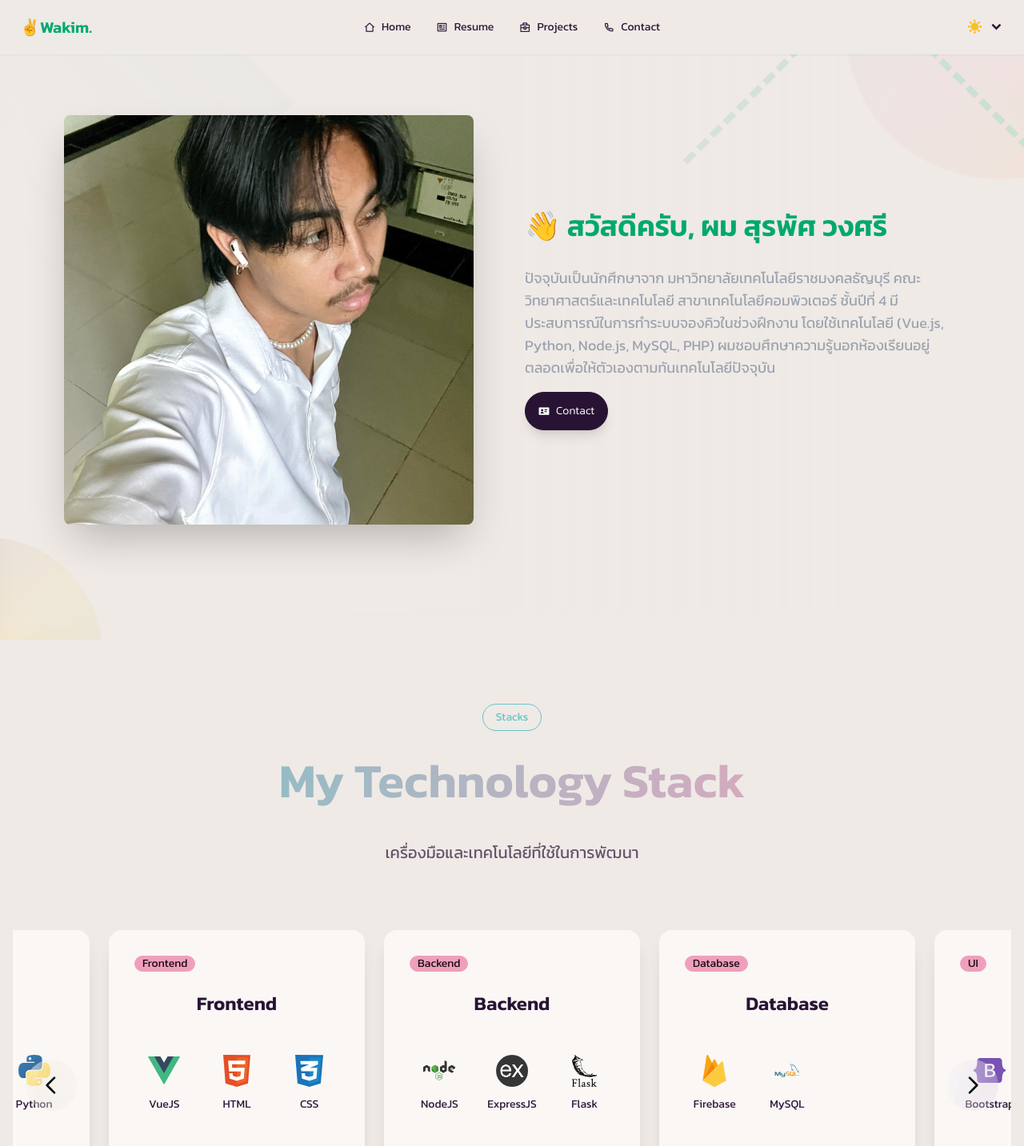
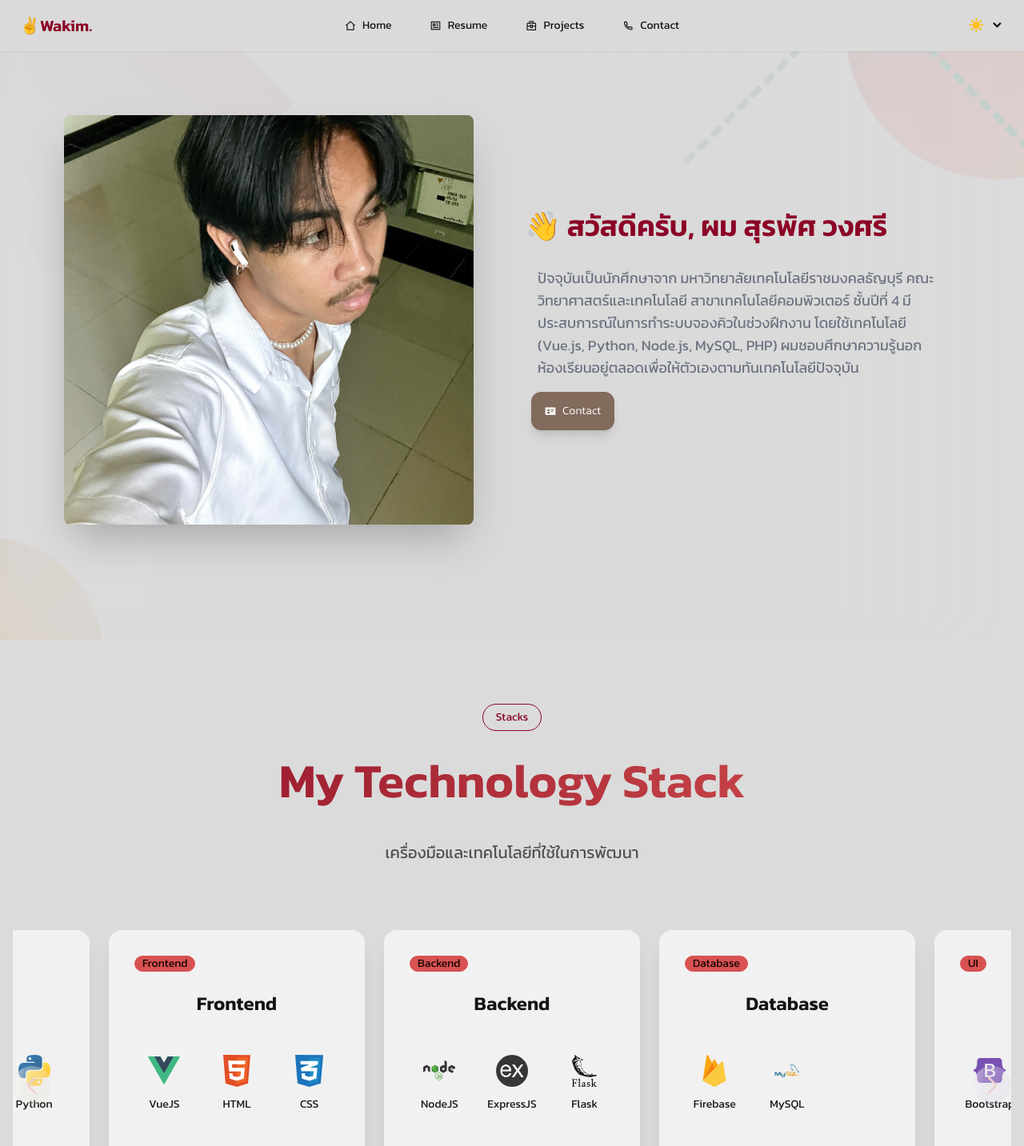
Before and after one commit to SURAPATWONGSRI/Portfolio, a Vue app: page / in a window 1280 px wide. Shown: the top 1433 px of the page at 80% size. Built offline with nearby package versions, Linux system fonts and the light colour scheme.

Commit message:
no message

```diff
--- a/src/components/HeroProfile.vue
+++ b/src/components/HeroProfile.vue
@@ -37,19 +37,21 @@
       <!-- Text Content -->
       <div class="text-center lg:text-left">
         <h2
-          class="text-3xl lg:text-4xl font-extrabold text-success mb-4 animate__animated animate__fadeInDown"
+          class="text-3xl lg:text-4xl font-extrabold text-primary mb-4 animate__animated animate__fadeInDown"
         >
           👋 สวัสดีครับ, ผม สุรพัศ วงศรี
         </h2>
-        <p class="py-4 text-lg text-gray-400 animate__animated animate__fadeInUp animate__delay-1s">
-          ปัจจุบันเป็นนักศึกษาจาก มหาวิทยาลัยเทคโนโลยีราชมงคลธัญบุรี คณะวิทยาศาสตร์และเทคโนโลยี
-          สาขาเทคโนโลยีคอมพิวเตอร์ ชั้นปีที่ 4 มีประสบการณ์ในการทำระบบจองคิวในช่วงฝึกงาน
-          โดยใช้เทคโนโลยี (Vue.js, Python, Node.js, MySQL, PHP)
-          ผมชอบศึกษาความรู้นอกห้องเรียนอยู่ตลอดเพื่อให้ตัวเองตามทันเทคโนโลยีปัจจุบัน
-        </p>
+        <div class="p-4">
+          <p class="typing-animation text-lg text-gray-500">
+            ปัจจุบันเป็นนักศึกษาจาก มหาวิทยาลัยเทคโนโลยีราชมงคลธัญบุรี คณะวิทยาศาสตร์และเทคโนโลยี
+            สาขาเทคโนโลยีคอมพิวเตอร์ ชั้นปีที่ 4 มีประสบการณ์ในการทำระบบจองคิวในช่วงฝึกงาน
+            โดยใช้เทคโนโลยี (Vue.js, Python, Node.js, MySQL, PHP)
+            ผมชอบศึกษาความรู้นอกห้องเรียนอยู่ตลอดเพื่อให้ตัวเองตามทันเทคโนโลยีปัจจุบัน
+          </p>
+        </div>
 
         <RouterLink
-          class="btn btn-neutral text-white font-light shadow-lg hover:shadow-xl transition-shadow duration-300"
+          class="btn ml-2 btn-neutral text-white font-light rounded-xl shadow-lg hover:shadow-xl transition-shadow duration-300"
           :to="{ hash: '#contact' }"
         >
           <i class="ri-id-card-fill"></i> Contact
--- a/src/components/MyProject.vue
+++ b/src/components/MyProject.vue
@@ -162,7 +162,7 @@ export default {
     })
 
     const cardTheme = computed(() =>
-      themeStore.currentTheme === 'forest' ? 'bg-base-100' : 'bg-white',
+      themeStore.currentTheme === 'forest' ? 'bg-base-100' : 'bg-base-100',
     )
 
     const textTheme = computed(() =>
--- a/src/components/MyResume.vue
+++ b/src/components/MyResume.vue
@@ -36,7 +36,7 @@
             <i class="ri-phone-fill text-primary"></i> (+66) 94-371-8956
           </p>
           <p class="flex items-center gap-2 p-2">
-            <i class="ri-map-pin-fill text-primary"></i> Bangkok, Thailand
+            <i class="ri-map-pin-fill text-primary"></i> Sriracha, Chonburi, Thailand
           </p>
         </section>
       </aside>
@@ -91,7 +91,7 @@
             <div
               v-for="(skill, index) in skills"
               :key="index"
-              class="flex items-center gap-2 rounded-lg p-4 shadow-md bg-base-200 hover:bg-primary hover:text-white"
+              class="flex items-center gap-2 rounded-lg p-4"
             >
               <img :src="skill.image" alt="skill icon" class="w-8 h-8" />
               <span :class="textClassSkill" class="font-medium text-lg">{{ skill.name }}</span>
@@ -121,7 +121,7 @@ export default defineComponent({
     const themeStore = useThemeStore()
 
     const themeClass = computed(() => {
-      return themeStore.currentTheme === 'cupcake' ? 'bg-white' : 'bg-base-100'
+      return themeStore.currentTheme === 'cupcake' ? 'bg-base-100' : 'bg-base-100'
     })
     const textClass = computed(() => {
       return themeStore.currentTheme === 'cupcake' ? 'text-gray-600' : 'text-gray-200'
--- a/src/components/MyTechnology.vue
+++ b/src/components/MyTechnology.vue
@@ -44,11 +44,11 @@
 
         <!-- Navigation Buttons -->
         <div
-          class="absolute top-1/2 -translate-y-1/2 left-0 right-0 flex justify-between items-center pointer-events-none px-4"
+          class="absolute top-1/2 -translate-y-1/2 left-0 right-0 flex justify-between items-center pointer-events-none p-auto"
         >
           <button
             @click="scroll('left')"
-            class="btn btn-circle btn-primary btn-lg glass shadow-lg pointer-events-auto transform transition-all duration-300 hover:scale-110"
+            class="btn btn-circle btn-primary btn-md glass shadow-lg pointer-events-auto transform transition-all duration-300 hover:scale-110"
           >
             <svg
               xmlns="http://www.w3.org/2000/svg"
@@ -68,7 +68,7 @@
 
           <button
             @click="scroll('right')"
-            class="btn btn-circle btn-primary btn-lg glass shadow-lg pointer-events-auto transform transition-all duration-300 hover:scale-110"
+            class="btn btn-circle btn-primary btn-md glass shadow-lg pointer-events-auto transform transition-all duration-300 hover:scale-110"
           >
             <svg
               xmlns="http://www.w3.org/2000/svg"
--- a/src/components/NavBar.vue
+++ b/src/components/NavBar.vue
@@ -2,7 +2,8 @@
   <div class="navbar bg-base-200/95 shadow-sm backdrop-blur fixed top-0 left-0 w-full z-10">
     <div class="navbar-start">
       <div class="dropdown">
-        <div tabindex="0" role="button" class="btn btn-ghost lg:hidden" @click="toggleDropdown">
+        <!-- Button for mobile view -->
+        <button tabindex="0" class="btn btn-ghost lg:hidden" @click="toggleDropdown">
           <svg
             xmlns="http://www.w3.org/2000/svg"
             class="h-5 w-5"
@@ -17,29 +18,46 @@
               d="M4 6h16M4 12h8m-8 6h16"
             />
           </svg>
-        </div>
+        </button>
 
-        <!-- ใช้ :class เพื่อเปิด/ปิด dropdown โดยใช้ Vue.js state -->
+        <!-- Dropdown menu for mobile view -->
         <ul
           tabindex="0"
-          class="menu menu-sm dropdown-content bg-base-100 rounded-box z-[1] mt-3 w-52 p-2 shadow"
+          class="menu menu-sm dropdown-content bg-base-100 rounded-box w-52 p-2 shadow"
           :class="{ 'dropdown-open': isDropdownOpen }"
         >
-          <li @click="closeDropdown"><RouterLink :to="{ hash: '#home' }">Home</RouterLink></li>
-          <li @click="closeDropdown"><RouterLink :to="{ hash: '#resume' }">Resume</RouterLink></li>
           <li @click="closeDropdown">
-            <RouterLink :to="{ hash: '#project' }">Projects</RouterLink>
+            <RouterLink :to="{ hash: '#home' }">
+              <i class="remix-icon ri-home-2-line"></i> Home
+            </RouterLink>
           </li>
           <li @click="closeDropdown">
-            <RouterLink :to="{ hash: '#contact' }">Contact</RouterLink>
+            <RouterLink :to="{ hash: '#resume' }">
+              <i class="remix-icon ri-profile-line"></i> Resume
+            </RouterLink>
+          </li>
+          <li @click="closeDropdown">
+            <RouterLink :to="{ hash: '#project' }">
+              <i class="remix-icon ri-briefcase-4-line"></i> Projects
+            </RouterLink>
+          </li>
+          <li @click="closeDropdown">
+            <RouterLink :to="{ hash: '#contact' }">
+              <i class="remix-icon ri-phone-line"></i> Contact
+            </RouterLink>
           </li>
         </ul>
       </div>
 
-      <a class="btn btn-ghost text-xl text-success">✌️Wakim.</a>
+      <!-- Logo or name in the navbar -->
+      <RouterLink class="btn btn-ghost text-xl text-primary" :to="{ path: '/' }"
+        >✌️Wakim.</RouterLink
+      >
     </div>
+
+    <!-- Desktop Navbar Links -->
     <div class="navbar-center hidden lg:flex">
-      <ul class="menu menu-horizontal px-1">
+      <ul class="menu menu-horizontal p-1 space-x-4">
         <li>
           <RouterLink :to="{ hash: '#home' }">
             <i class="remix-icon ri-home-2-line"></i> Home
@@ -62,32 +80,30 @@
         </li>
       </ul>
     </div>
+
+    <!-- Theme switcher dropdown -->
     <div class="navbar-end">
       <div class="dropdown dropdown-end">
-        <!-- ปุ่มเปิด dropdown -->
-        <label
+        <button
           tabindex="0"
           class="btn btn-ghost flex items-center gap-2 text-lg"
           @click="toggleDropdown"
         >
-          <!-- ใช้ไอคอนจาก Remix Icon สำหรับธีม -->
           <i
             v-if="themeStore.currentTheme === 'cupcake'"
             class="remix-icon ri-sun-fill text-yellow-500"
           ></i>
           <i v-else class="remix-icon ri-moon-fill text-gray-500"></i>
           <i class="remix-icon ri-arrow-down-s-line"></i>
-        </label>
+        </button>
 
-        <!-- เมนู dropdown -->
+        <!-- Dropdown menu for theme change -->
         <ul
           tabindex="0"
           class="dropdown-content menu p-2 shadow-lg bg-base-100 rounded-box w-60 text-base"
           :class="{ 'dropdown-open': isDropdownOpen }"
         >
-          <!-- ข้อความ "Change theme style" -->
           <li class="px-4 py-2 text-sm text-gray-500 font-medium">Change Theme Style</li>
-
           <li
             @click="
               () => {
@@ -104,8 +120,7 @@
               :disabled="themeStore.currentTheme === 'cupcake'"
               class="flex items-center gap-2 p-2"
             >
-              <i class="remix-icon ri-sun-line"></i>
-              Light
+              <i class="remix-icon ri-sun-line"></i> Light
             </a>
           </li>
           <li
@@ -121,8 +136,7 @@
             }"
           >
             <a :disabled="themeStore.currentTheme === 'forest'" class="flex items-center gap-2 p-2">
-              <i class="remix-icon ri-moon-line"></i>
-              Dark
+              <i class="remix-icon ri-moon-line"></i> Dark
             </a>
           </li>
         </ul>
@@ -135,22 +149,22 @@
 import { ref, onMounted } from 'vue'
 import { useThemeStore } from '@/stores/themeStore'
 
-const isDropdownOpen = ref(false) // ตัวแปรเพื่อจัดการสถานะของ dropdown
+const isDropdownOpen = ref(false) // Track dropdown state
 const themeStore = useThemeStore()
 
-// ฟังก์ชันเปลี่ยนธีม
+// Change theme function
 const changeTheme = (theme) => {
   themeStore.currentTheme = theme
-  localStorage.setItem('theme', theme) // เก็บค่าใหม่ลงใน localStorage
-  document.documentElement.setAttribute('data-theme', theme) // ตั้งค่าธีมในเอกสาร
+  localStorage.setItem('theme', theme) // Save theme to localStorage
+  document.documentElement.setAttribute('data-theme', theme) // Apply theme to document
 }
 
-// ฟังก์ชัน toggle การแสดงผล dropdown
+// Toggle dropdown visibility
 const toggleDropdown = () => {
   isDropdownOpen.value = !isDropdownOpen.value
 }
 
-// ฟังก์ชันปิด dropdown เมื่อคลิกที่เมนู
+// Close dropdown menu
 const closeDropdown = () => {
   isDropdownOpen.value = false
 }
@@ -161,7 +175,7 @@ onMounted(() => {
 </script>
 
 <style scoped>
-/* Styling for dropdown menu */
+/* Style for the dropdown menu */
 .dropdown-content {
   border-radius: 8px;
   transition: all 0.3s ease;
@@ -169,7 +183,7 @@ onMounted(() => {
 
 /* Custom hover effect */
 .dropdown-content li:hover {
-  background-color: var(--primary); /* Change to your desired color */
+  background-color: var(--primary); /* Use desired color */
 }
 
 .dropdown-content li a {
@@ -180,34 +194,30 @@ onMounted(() => {
 }
 
 .dropdown-content li:hover a {
-  color: white; /* Change text color when hovered */
+  color: white; /* Change text color on hover */
 }
 
-/* Disable opacity effect when the theme is selected */
+/* Disable opacity when theme is selected */
 .dropdown-content li[disabled] {
   opacity: 0.5;
 }
 
-/* Custom styling for the "Change theme style" text */
+/* Style for the "Change theme" text */
 .dropdown-content li.text-sm {
   font-weight: 500;
-  font-size: 0.875rem; /* Smaller font size for the label */
+  font-size: 0.875rem; /* Smaller font size */
   color: #6b7280; /* Gray color */
-  border-bottom: 1px solid #ddd; /* Border line for separation */
-  padding-bottom: 0.5rem; /* Padding to space out the label */
-  margin-bottom: 0.5rem; /* Margin for spacing */
+  border-bottom: 1px solid #ddd; /* Border for separation */
+  padding-bottom: 0.5rem;
+  margin-bottom: 0.5rem;
 }
 
+/* Custom icon colors */
 .text-yellow-500 {
-  color: #fbbf24; /* Yellow color for sun icon */
+  color: #fbbf24;
 }
 
 .text-gray-500 {
-  color: #6b7280; /* Gray color for moon icon */
-}
-
-/* Custom dropdown arrow styling */
-.btn .ri-arrow-down-s-line {
-  font-size: 1.25rem;
+  color: #6b7280;
 }
 </style>
--- a/tailwind.config.js
+++ b/tailwind.config.js
@@ -10,7 +10,7 @@ export default {
     },
   },
   daisyui: {
-    themes: ['cupcake', 'forest'],
+    themes: ['autumn', 'forest'],
   },
   // eslint-disable-next-line no-undef
   plugins: [require('daisyui')],
```
